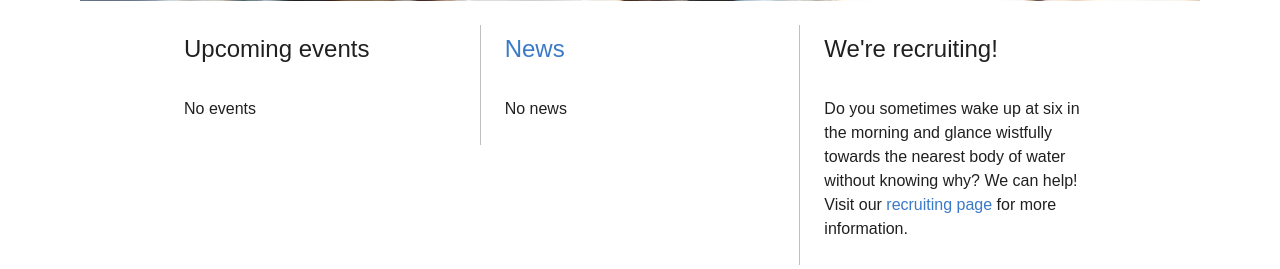
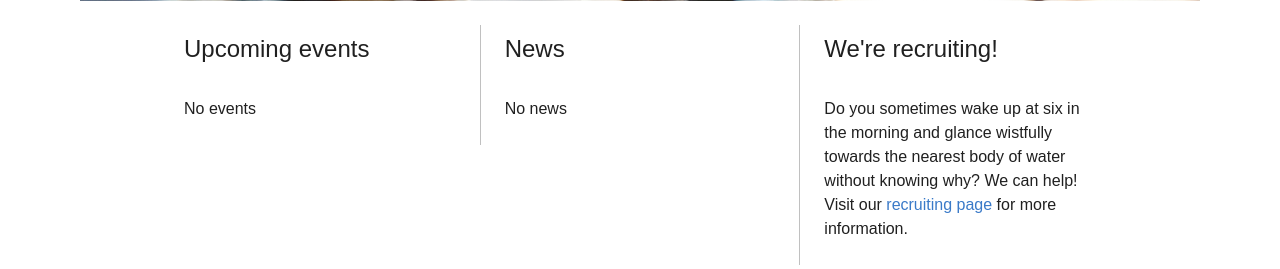
Before and after one commit to rice-university/rice-crew, a Flask app: page / in a window 1280 px wide. Shown: the part 463-732 px from the top of the page. Run offline with Flask 2, Linux system fonts and the light colour scheme; data that the repository does not hold is empty.

Commit message:
Style fix

```diff
--- a/ricecrew/templates/index.html
+++ b/ricecrew/templates/index.html
@@ -31,7 +31,7 @@
             {{ preview|safe }}
             {% if truncated %}<p><a href="{{ url_for('entry_detail', pk=entry.id) }}">More</a></p>{% endif %}
         {% else %}
-            <h2><a href="{{ url_for('blog') }}">News</a></h2>
+            <h2><a href="{{ url_for('blog') }}" class="quiet">News</a></h2>
             <p>No news</p>
         {% endif %}
     </div>
```
